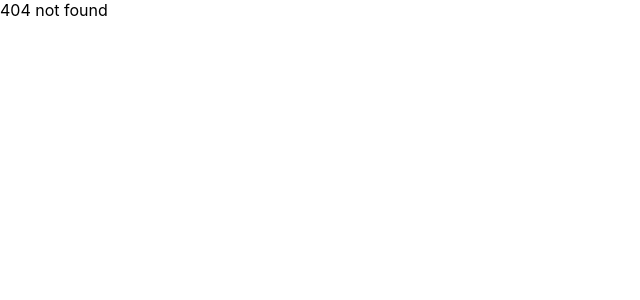
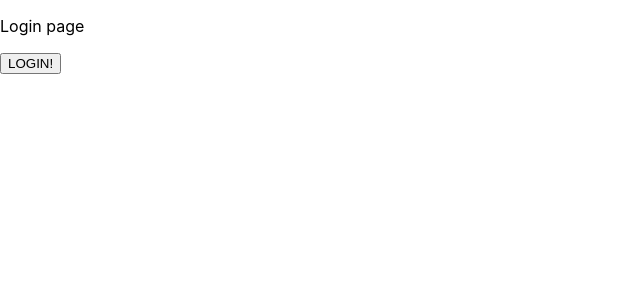
Before and after one commit to Mautriz/react-chart-test, a React (Create React App) app: page /login in a window 1280 px wide. Before the commit this address had no page. Shown: the top 300 px of the page, without its empty margins (0-640 px from the left). Built offline with nearby package versions, Linux system fonts and the light colour scheme.

Commit message:
homepage is now a private route, added login page

```diff
--- a/src/App.js
+++ b/src/App.js
@@ -2,15 +2,19 @@ import React from 'react';
 import { Route, Switch } from 'react-router-dom';
 import HomePage from './pages/homepage/homepage.component';
 import NotFoundPage from './pages/not-found/not-found.component';
+import PrivateRoute from './components/private-route/private-route.component';
+import LoginPage from './pages/login/login.component';
 
 function App() {
     return (
         <div>
             <Switch>
-                <Route exact path="/">
+                <PrivateRoute exact path="/">
                     <HomePage />
+                </PrivateRoute>
+                <Route exact path="/login">
+                    <LoginPage />
                 </Route>
-
                 <Route path="/">
                     <NotFoundPage />
                 </Route>
--- /dev/null
+++ b/src/pages/login/login.component.js
@@ -0,0 +1,28 @@
+import React from 'react';
+import { authLogin } from '../../redux/actions/auth.actions';
+import { connect } from 'react-redux';
+import { withRouter } from 'react-router-dom';
+
+const LoginPage = ({ authLogin, history }) => {
+    const login = () => {
+        authLogin();
+        setTimeout(() => {
+            history.push('/');
+        }, 300);
+    };
+    return (
+        <div>
+            <p>Login page</p>
+            <button onClick={login}>LOGIN!</button>
+        </div>
+    );
+};
+
+export default withRouter(
+    connect(
+        null,
+        {
+            authLogin
+        }
+    )(LoginPage)
+);
```
